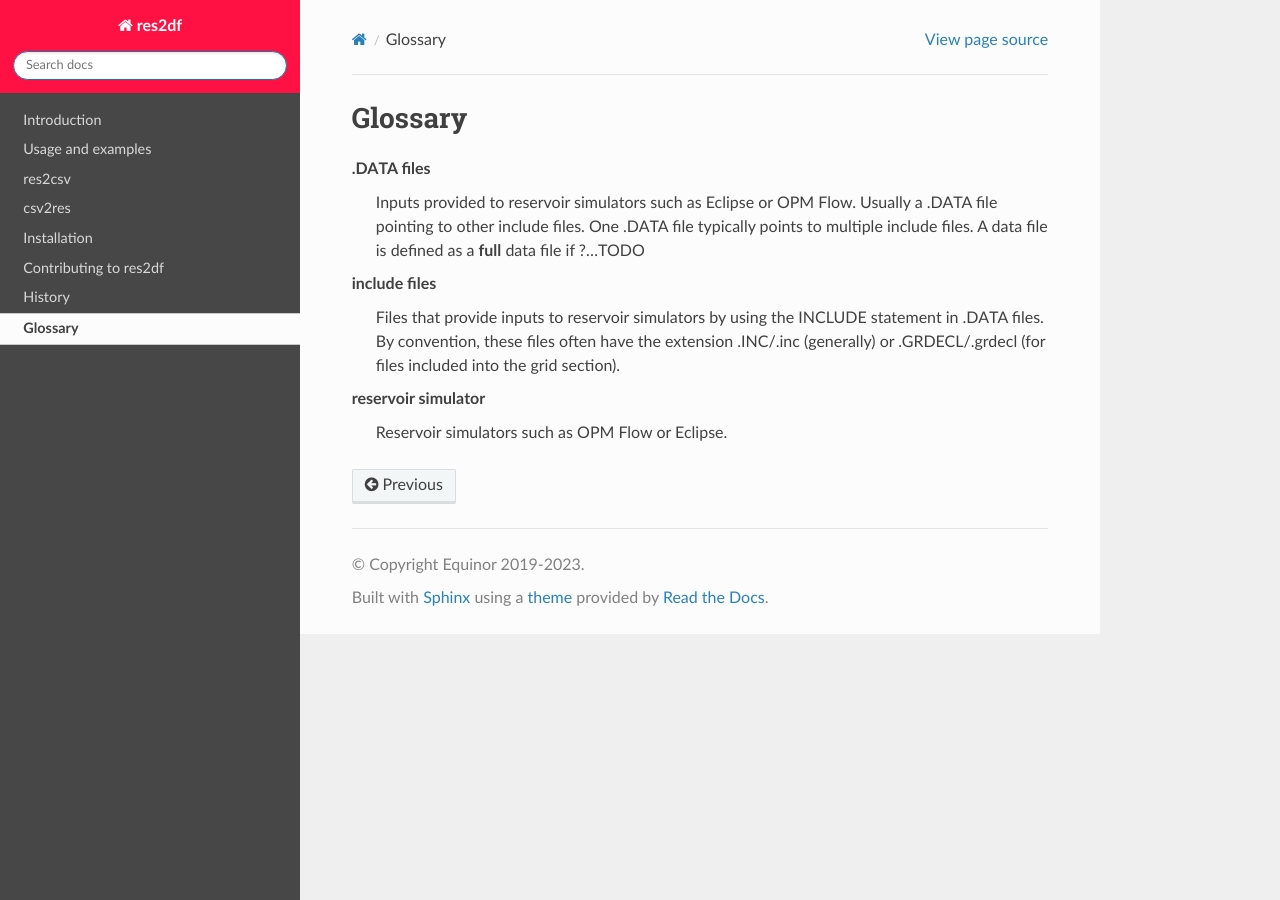
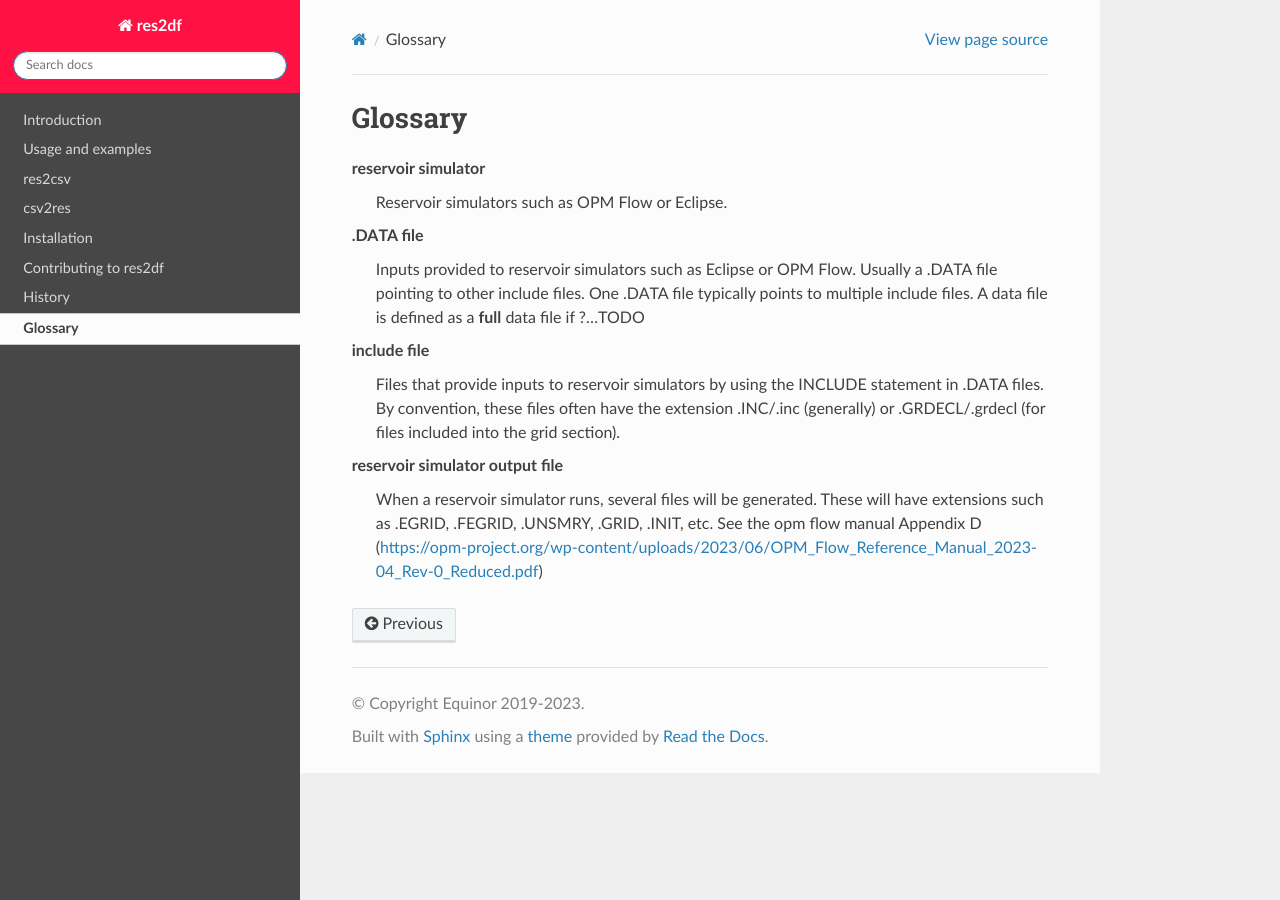
Before and after one commit to equinor/res2df, a Sphinx documentation site: the page built from docs/glossary.rst, in a window 1280 px wide. Built offline with Sphinx 7.4.7 and the Read the Docs theme 2.0.0, drawn with Linux system fonts in a browser that asks for light colours; pages that are not in the unit, such as notebooks, are missing from menus; the version number could not be read and is left out.

Commit message:
Add reservoir simulator output file to glossary
Fixup glossary

```diff
--- a/docs/glossary.rst
+++ b/docs/glossary.rst
@@ -3,16 +3,21 @@ Glossary
 
 .. glossary::
 
-    .DATA files
+    reservoir simulator
+        Reservoir simulators such as OPM Flow or Eclipse.
+
+    .DATA file
         Inputs provided to reservoir simulators such as Eclipse or OPM Flow.
         Usually a .DATA file pointing to other include files. One .DATA file
         typically points to multiple include files. A data file is defined as
         a **full** data file if ?...TODO
 
-    include files
+    include file
         Files that provide inputs to reservoir simulators by using the INCLUDE statement
         in .DATA files. By convention, these files often have the extension .INC/.inc
         (generally) or .GRDECL/.grdecl (for files included into the grid section).
 
-    reservoir simulator
-        Reservoir simulators such as OPM Flow or Eclipse.
+    reservoir simulator output file
+        When a reservoir simulator runs, several files will be generated.
+        These will have extensions such as .EGRID, .FEGRID, .UNSMRY, .GRID, .INIT, etc.
+        See the opm flow manual Appendix D (https://opm-project.org/wp-content/uploads/2023/06/OPM_Flow_Reference_Manual_2023-04_Rev-0_Reduced.pdf)
```
